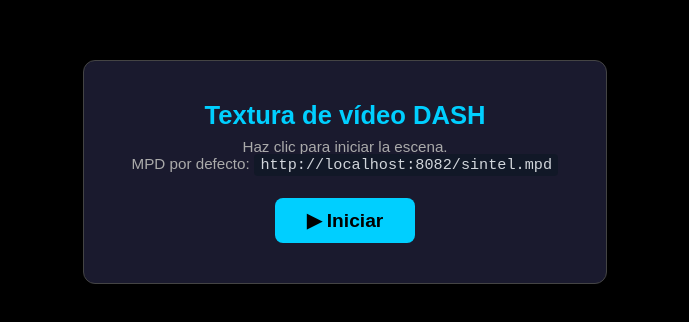
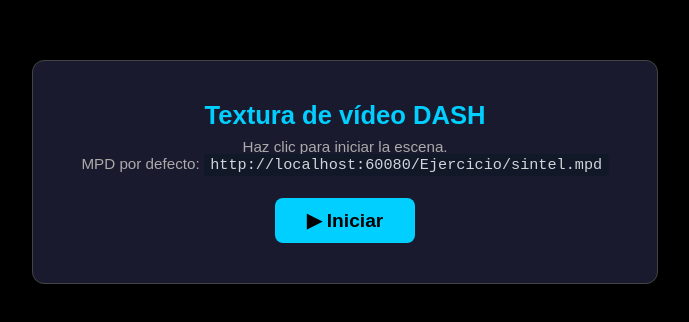
Before and after one commit to sergiopm9/cgsm-uo288249, a website built with webpack: page sesion5/prac5-2.html in a window 1280 px wide. Shown: the part 228-550 px from the top of the page, without its empty margins (295-984 px from the left). Built offline with nearby package versions, Linux system fonts and the light colour scheme.

Commit message:
funciona.

```diff
--- a/sesion5/prac5-2.html
+++ b/sesion5/prac5-2.html
@@ -17,7 +17,7 @@
             <h2>Textura de vídeo DASH</h2>
             <p>
                 Haz clic para iniciar la escena.<br>
-                MPD por defecto: <code>http://localhost:8082/sintel.mpd</code>
+                MPD por defecto: <code>http://localhost:60080/Ejercicio/sintel.mpd</code>
             </p>
             <button id="playBtn">▶ Iniciar</button>
         </div>
--- a/sesion5/src/prac5-1.js
+++ b/sesion5/src/prac5-1.js
@@ -1,5 +1,5 @@
 const query = new URLSearchParams(window.location.search);
-const url = query.get('mpd') || 'http://localhost:8082/sintel.mpd';
+const url = query.get('mpd') || 'http://localhost:60080/Ejercicio/sintel.mpd';
 const playerElement = document.querySelector('#player');
 
 if (!window.dashjs) {
--- a/sesion5/src/prac5-2.js
+++ b/sesion5/src/prac5-2.js
@@ -9,7 +9,7 @@ if (WEBGL.isWebGL2Available()) {
     const video = document.getElementById('video');
 
     const query = new URLSearchParams(window.location.search);
-    const url = query.get('mpd') || 'http://localhost:8082/sintel.mpd';
+    const url = query.get('mpd') || 'http://localhost:60080/Ejercicio/sintel.mpd';
 
     let player;
 
```
Also changed, not shown: sesion5/prac5-1.html (+1 -1 lines), sesion5/dist/prac5-1.js, 2 other files.
